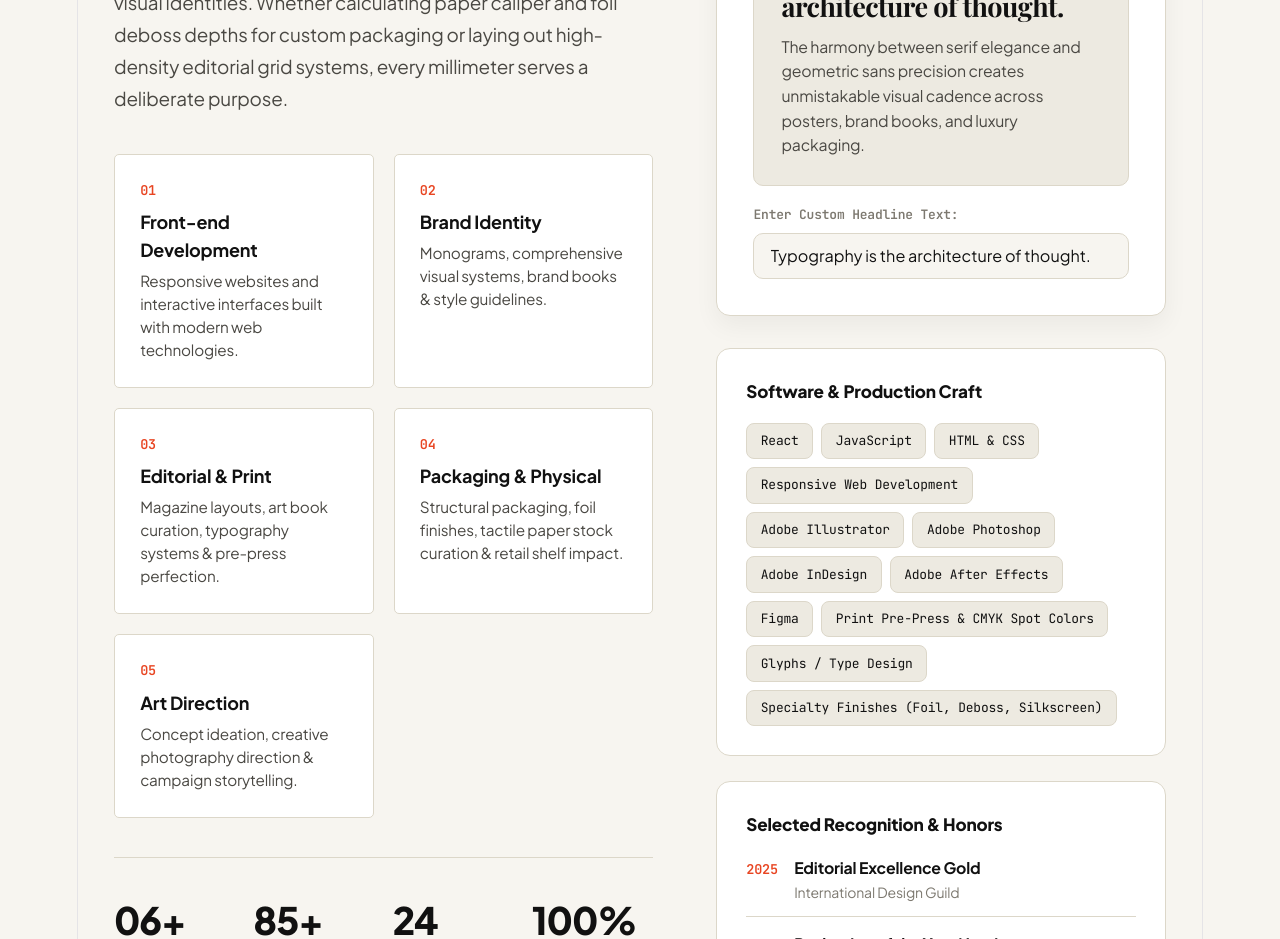
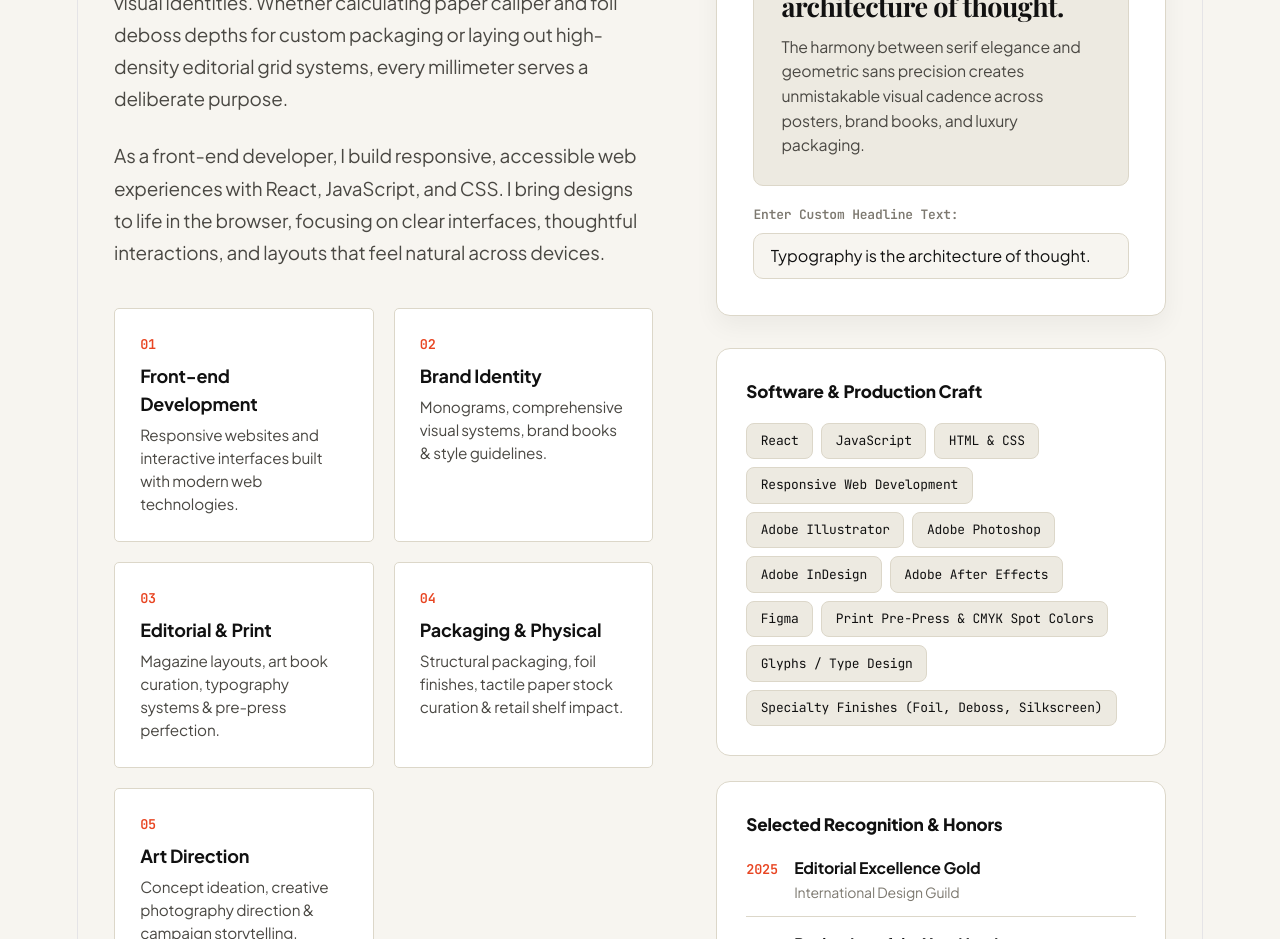
Before and after one commit to odonkorraphael9-glitch/portfolio-website, a React (Vite) app: page / in a window 1280 px wide. Shown: the part 7060-7999 px from the top of the page. Built offline with nearby package versions, Linux system fonts and the light colour scheme; a web font is replaced by a local one.

Commit message:
Updated portfolio info

```diff
--- a/src/App.jsx
+++ b/src/App.jsx
@@ -1090,6 +1090,11 @@ function App() {
                   Whether calculating paper caliper and foil deboss depths for custom packaging
                   or laying out high-density editorial grid systems, every millimeter serves a deliberate purpose.
                 </p>
+                <p>
+                  As a front-end developer, I build responsive, accessible web experiences with React, JavaScript, and CSS.
+                  I bring designs to life in the browser, focusing on clear interfaces, thoughtful interactions, and layouts
+                  that feel natural across devices.
+                </p>
               </div>
 
               <div className="disciplines-grid">
```
